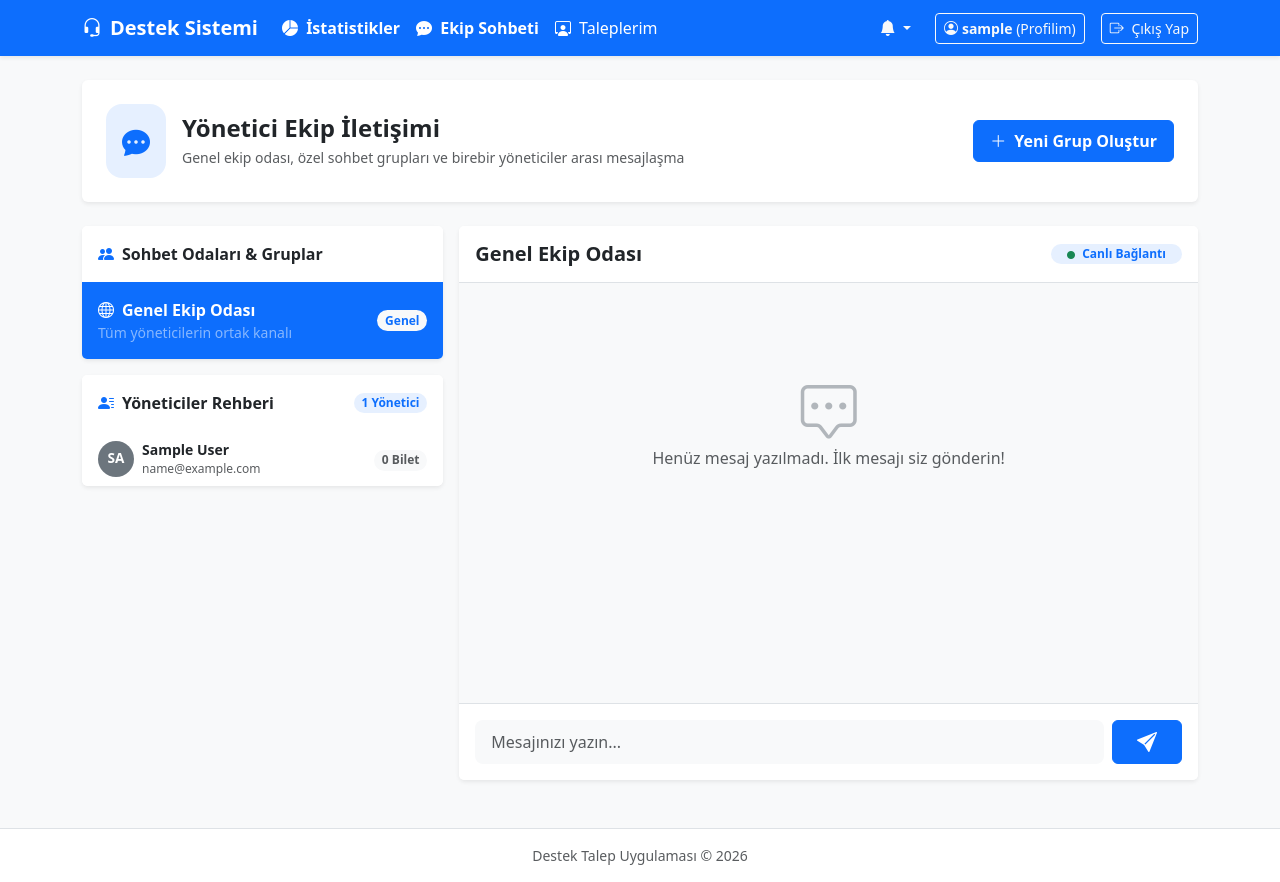
After one commit to aaysenr/SupportTicketSystem-2026, a Django app: page /team-chat/ in a window 1280 px wide. The commit adds this page. Run offline with Django 5.2, Linux system fonts and the light colour scheme; the visitor is signed in with stand-in values (Sample User, id 1); data comes from the database, SQL or seed files in the repository; data that the repository does not hold is empty.

Commit message:
feat: ekip sohbeti arayüzü ve yöneticiler için kendi taleplerini süzme seçeneği eklendi

```diff
--- a/templates/base.html
+++ b/templates/base.html
@@ -24,17 +24,22 @@
             </button>
             <div class="collapse navbar-collapse" id="navbarNav">
                 <ul class="navbar-nav me-auto">
-                    {% if user.is_staff %}
+                                        {% if user.is_staff %}
                     <li class="nav-item">
                        <a class="nav-link text-white fw-bold" href="{% url 'admin_dashboard' %}">
                            <i class="bi bi-pie-chart-fill me-1"></i> İstatistikler
                         </a>
                     </li>
+                    <li class="nav-item">
+                       <a class="nav-link text-white fw-bold" href="{% url 'team_chat' %}">
+                           <i class="bi bi-chat-dots-fill me-1"></i> Ekip Sohbeti
+                        </a>
+                    </li>
                     {% endif %}
                     {% if user.is_authenticated %}
                     <li class="nav-item">
-                        <a class="nav-link active" href="{% url 'ticket_list' %}">
-                            <i class="bi bi-list-task me-1"></i> Talepler
+                        <a class="nav-link active" href="{% url 'ticket_list' %}?mine=1">
+                            <i class="bi bi-person-workspace me-1"></i> Taleplerim
                         </a>
                     </li>
                     {% endif %}
--- /dev/null
+++ b/tickets/templates/tickets/team_chat.html
@@ -0,0 +1,260 @@
+{% extends 'base.html' %}
+
+{% block title %}Ekip Sohbeti - Destek Sistemi{% endblock %}
+
+{% block content %}
+<!-- ÜST BAŞLIK KARTI -->
+<div class="card border-0 shadow-sm mb-4">
+    <div class="card-body p-3 p-md-4 d-flex justify-content-between align-items-center flex-wrap gap-2">
+        <div class="d-flex align-items-center">
+            <div class="bg-primary bg-opacity-10 text-primary p-3 rounded-4 me-3">
+                <i class="bi bi-chat-dots-fill fs-3"></i>
+            </div>
+            <div>
+                <h2 class="h4 fw-bold text-dark mb-1">Yönetici Ekip İletişimi</h2>
+                <p class="text-muted small mb-0">Genel ekip odası, özel sohbet grupları ve birebir yöneticiler arası mesajlaşma</p>
+            </div>
+        </div>
+        <button class="btn btn-primary fw-semibold px-3 py-2" data-bs-toggle="modal" data-bs-target="#createGroupModal">
+            <i class="bi bi-plus-lg me-1"></i> Yeni Grup Oluştur
+        </button>
+    </div>
+</div>
+
+<div class="row g-3">
+    <!-- SOL PANEL: REHBER & GRUPLAR -->
+    <div class="col-lg-4">
+        <!-- GENEL VE ÖZEL GRUPLAR -->
+        <div class="card border-0 shadow-sm mb-3">
+            <div class="card-header bg-white py-3 border-0 fw-bold text-dark">
+                <i class="bi bi-people-fill text-primary me-2"></i>Sohbet Odaları & Gruplar
+            </div>
+            <div class="list-group list-group-flush">
+                <!-- GENEL ODA -->
+                <a href="{% url 'team_chat' %}"
+                   class="list-group-item list-group-item-action d-flex justify-content-between align-items-center py-3 {% if active_channel.type == 'group' and active_channel.id == general_group.id %}active bg-primary border-primary{% endif %}">
+                    <div>
+                        <i class="bi bi-globe me-2"></i><strong>Genel Ekip Odası</strong>
+                        <div class="small text-truncate {% if active_channel.type == 'group' and active_channel.id == general_group.id %}text-white-50{% else %}text-muted{% endif %}">Tüm yöneticilerin ortak kanalı</div>
+                    </div>
+                    <span class="badge bg-light text-primary rounded-pill fw-bold">Genel</span>
+                </a>
+
+                <!-- KULLANICI ÖZEL GRUPLARI -->
+                {% for grp in user_groups %}
+                <a href="{% url 'team_chat_detail' 'group' grp.id %}"
+                   class="list-group-item list-group-item-action d-flex justify-content-between align-items-center py-3 {% if active_channel.type == 'group' and active_channel.id == grp.id %}active bg-primary border-primary{% endif %}">
+                    <div>
+                        <i class="bi bi-bounding-box-circles me-2"></i><strong>{{ grp.name }}</strong>
+                        <div class="small {% if active_channel.type == 'group' and active_channel.id == grp.id %}text-white-50{% else %}text-muted{% endif %}">{{ grp.members.count }} Üye</div>
+                    </div>
+                    <span class="badge bg-secondary rounded-pill">Grup</span>
+                </a>
+                {% endfor %}
+            </div>
+        </div>
+
+        <!-- YÖNETİCİLER REHBERİ (DM) -->
+        <div class="card border-0 shadow-sm">
+            <div class="card-header bg-white py-3 border-0 fw-bold text-dark d-flex justify-content-between align-items-center">
+                <span><i class="bi bi-person-lines-fill text-primary me-2"></i>Yöneticiler Rehberi</span>
+                <span class="badge bg-primary bg-opacity-10 text-primary rounded-pill">{{ managers.count }} Yönetici</span>
+            </div>
+            <div class="list-group list-group-flush style-scroll" style="max-height: 320px; overflow-y: auto;">
+                {% for mgr in managers %}
+                <a href="{% url 'team_chat_detail' 'dm' mgr.id %}"
+                   class="list-group-item list-group-item-action d-flex justify-content-between align-items-center py-2.5 {% if active_channel.type == 'dm' and active_channel.id == mgr.id %}active bg-primary border-primary{% endif %}">
+                    <div class="d-flex align-items-center me-2">
+                        <div class="avatar-circle me-2 bg-secondary text-white rounded-circle d-flex align-items-center justify-content-center fw-bold" style="width: 36px; height: 36px; font-size: 0.85rem;">
+                            {{ mgr.username|slice:":2"|upper }}
+                        </div>
+                        <div>
+                            <div class="fw-bold small mb-0">{{ mgr.get_full_name|default:mgr.username }}</div>
+                            <div class="small text-truncate {% if active_channel.type == 'dm' and active_channel.id == mgr.id %}text-white-50{% else %}text-muted{% endif %}" style="max-width: 140px; font-size: 0.75rem;">
+                                {{ mgr.email }}
+                            </div>
+                        </div>
+                    </div>
+                    <div class="text-end">
+                        <span class="badge {% if mgr.active_tickets_count > 0 %}bg-warning text-dark{% else %}bg-light text-muted{% endif %} rounded-pill small" title="Aktif Bilet Sayısı">
+                            {{ mgr.active_tickets_count }} Bilet
+                        </span>
+                    </div>
+                </a>
+                {% endfor %}
+            </div>
+        </div>
+    </div>
+
+    <!-- SAĞ PANEL: SOHBET PENCERESİ -->
+    <div class="col-lg-8">
+        <div class="card border-0 shadow-sm h-100 d-flex flex-column">
+            <!-- SOHBET BAŞLIĞI -->
+            <div class="card-header bg-white py-3 border-bottom d-flex justify-content-between align-items-center">
+                <h5 class="card-title mb-0 fw-bold text-dark">
+                    {{ active_channel.title }}
+                </h5>
+                <span class="badge bg-primary bg-opacity-10 text-primary px-3 py-1.5 rounded-pill">
+                    <i class="bi bi-circle-fill text-success fs-6 me-1" style="font-size: 0.5rem !important;"></i> Canlı Bağlantı
+                </span>
+            </div>
+
+            <!-- MESAJ GEÇMİŞİ ALANI -->
+            <div class="card-body p-4 bg-light flex-grow-1" id="chatBox" style="height: 420px; overflow-y: auto;">
+                {% for msg in chat_messages %}
+                <div class="d-flex mb-3 {% if msg.sender == user %}justify-content-end{% else %}justify-content-start{% endif %}">
+                    <div class="message-bubble p-3 rounded-3 shadow-sm {% if msg.sender == user %}bg-primary text-white ms-5{% else %}bg-white text-dark me-5 border{% endif %}" style="max-width: 75%;">
+                        {% if msg.sender != user %}
+                        <div class="fw-bold small text-primary mb-1">{{ msg.sender.get_full_name|default:msg.sender.username }}</div>
+                        {% endif %}
+                        <div class="message-content text-break">{{ msg.content }}</div>
+                        <div class="text-end mt-1" style="font-size: 0.7rem; opacity: 0.8;">
+                            {{ msg.created_at|date:"H:i" }}
+                        </div>
+                    </div>
+                </div>
+                {% empty %}
+                <div class="text-center text-muted my-5 py-4" id="noMessageNotice">
+                    <i class="bi bi-chat-square-dots display-4 text-secondary opacity-50 mb-2"></i>
+                    <p class="mb-0">Henüz mesaj yazılmadı. İlk mesajı siz gönderin!</p>
+                </div>
+                {% endfor %}
+            </div>
+
+            <!-- MESAJ GÖNDERME FORMU -->
+            <div class="card-footer bg-white p-3 border-top">
+                <form id="chatForm" class="d-flex gap-2">
+                    {% csrf_token %}
+                    <input type="hidden" name="chat_type" value="{{ active_channel.type }}">
+                    <input type="hidden" name="chat_id" value="{{ active_channel.id }}">
+                    <input type="text" name="content" id="messageInput" class="form-control form-control-lg border-0 bg-light fs-6" placeholder="Mesajınızı yazın..." autocomplete="off" required>
+                    <button type="submit" class="btn btn-primary px-4 d-flex align-items-center justify-content-center">
+                        <i class="bi bi-send-fill fs-5"></i>
+                    </button>
+                </form>
+            </div>
+        </div>
+    </div>
+</div>
+
+<!-- GRUP OLUŞTURMA MODAL -->
+<div class="modal fade" id="createGroupModal" tabindex="-1" aria-hidden="true">
+    <div class="modal-dialog modal-dialog-centered">
+        <div class="modal-content border-0 shadow">
+            <form action="{% url 'create_chat_group' %}" method="POST">
+                {% csrf_token %}
+                <div class="modal-header border-0 pb-0">
+                    <h5 class="modal-title fw-bold"><i class="bi bi-people-fill text-primary me-2"></i>Yeni Özel Grup Oluştur</h5>
+                    <button type="button" class="btn-close" data-bs-dismiss="modal" aria-label="Kapat"></button>
+                </div>
+                <div class="modal-body py-4">
+                    <div class="mb-3">
+                        <label class="form-label fw-semibold">Grup Adı</label>
+                        <input type="text" name="group_name" class="form-control" placeholder="Örn: Nöbetçi Destek Ekibi" required>
+                    </div>
+                    <div class="mb-3">
+                        <label class="form-label fw-semibold">Gruba Eklenecek Yöneticiler</label>
+                        <div class="border rounded p-3 bg-light" style="max-height: 180px; overflow-y: auto;">
+                            {% for mgr in managers %}
+                                {% if mgr != user %}
+                                <div class="form-check mb-2">
+                                    <input class="form-check-input" type="checkbox" name="members" value="{{ mgr.id }}" id="user_check_{{ mgr.id }}">
+                                    <label class="form-check-label fw-medium" for="user_check_{{ mgr.id }}">
+                                        {{ mgr.get_full_name|default:mgr.username }} <small class="text-muted">({{ mgr.email }})</small>
+                                    </label>
+                                </div>
+                                {% endif %}
+                            {% endfor %}
+                        </div>
+                    </div>
+                </div>
+                <div class="modal-footer border-0 pt-0">
+                    <button type="button" class="btn btn-light" data-bs-dismiss="modal">İptal</button>
+                    <button type="submit" class="btn btn-primary fw-semibold px-4">Grup Oluştur</button>
+                </div>
+            </form>
+        </div>
+    </div>
+</div>
+
+<!-- CANLI AJAX & SOHBET JAVASCRIPT KODLARI -->
+<script>
+    document.addEventListener('DOMContentLoaded', function () {
+        const chatBox = document.getElementById('chatBox');
+        const chatForm = document.getElementById('chatForm');
+        const messageInput = document.getElementById('messageInput');
+        const currentUserId = {{ user.id }};
+
+        // Scroll'u en alta kaydır
+        function scrollToBottom() {
+            chatBox.scrollTop = chatBox.scrollHeight;
+        }
+        scrollToBottom();
+
+        // AJAX ile Mesaj Gönderme
+        chatForm.addEventListener('submit', function (e) {
+            e.preventDefault();
+            const content = messageInput.value.trim();
+            if (!content) return;
+
+            const formData = new FormData(chatForm);
+
+            fetch("{% url 'send_chat_message' %}", {
+                method: 'POST',
+                headers: {
+                    'X-CSRFToken': formData.get('csrfmiddlewaretoken')
+                },
+                body: formData
+            })
+            .then(res => res.json())
+            .then(data => {
+                if (data.status === 'success') {
+                    messageInput.value = '';
+                    fetchMessages(); // Anında yenile
+                }
+            })
+            .catch(err => console.error('Mesaj gönderilemedi:', err));
+        });
+
+        // CANLI MESAJ YENİLEME (POLING)
+        function fetchMessages() {
+            const chatType = "{{ active_channel.type }}";
+            const chatId = "{{ active_channel.id }}";
+            const apiUrl = `/team-chat/api/messages/${chatType}/${chatId}/`;
+
+            fetch(apiUrl)
+                .then(res => res.json())
+                .then(data => {
+                    if (data.messages) {
+                        renderMessages(data.messages);
+                    }
+                })
+                .catch(err => console.error('Mesajlar çekilemedi:', err));
+        }
+
+        function renderMessages(messages) {
+            if (messages.length === 0) return;
+
+            let html = '';
+            messages.forEach(msg => {
+                const isMe = msg.sender_id === currentUserId;
+                html += `
+                    <div class="d-flex mb-3 ${isMe ? 'justify-content-end' : 'justify-content-start'}">
+                        <div class="message-bubble p-3 rounded-3 shadow-sm ${isMe ? 'bg-primary text-white ms-5' : 'bg-white text-dark me-5 border'}" style="max-width: 75%;">
+                            ${!isMe ? `<div class="fw-bold small text-primary mb-1">${msg.sender_name}</div>` : ''}
+                            <div class="message-content text-break">${msg.content}</div>
+                            <div class="text-end mt-1" style="font-size: 0.7rem; opacity: 0.8;">${msg.created_at}</div>
+                        </div>
+                    </div>
+                `;
+            });
+
+            chatBox.innerHTML = html;
+            scrollToBottom();
+        }
+
+        // 3 saniyede bir yeni mesaj var mı diye kontrol et (Canlı Sohbet)
+        setInterval(fetchMessages, 3000);
+    });
+</script>
+{% endblock %}
--- a/tickets/views.py
+++ b/tickets/views.py
@@ -287,11 +287,20 @@ def ticket_list(request):
     - Normal kullanıcılar SADECE kendi açtıkları talepleri görür.
     """
 
-    # 1. Kullanıcının rolüne göre temel talep kümesini belirliyoruz (Performans için select_related eklendi)
+
+
+    filter_mine = request.GET.get('mine') == '1' or request.GET.get('filter') == 'mine'
+
+    # 1. Kullanıcının rolüne ve seçili filtreye göre temel talep kümesini belirliyoruz
     if request.user.is_staff:
-         base_tickets = Ticket.objects.all().select_related('created_by', 'category', 'assigned_to')
+        if filter_mine:
+            base_tickets = Ticket.objects.filter(created_by=request.user).select_related('created_by', 'category', 'assigned_to')
+        else:
+            base_tickets = Ticket.objects.all().select_related('created_by', 'category', 'assigned_to')
     else:
         base_tickets = Ticket.objects.filter(created_by=request.user).select_related('created_by', 'category', 'assigned_to')
+
+
 
 
     # base_tickets (Temel Veri Havuzu): Filtreleme yapılmadan önceki ham yetki havuzudur.
@@ -384,6 +393,7 @@ def ticket_list(request):
         'search_query': search_query,
         'selected_status': selected_status,
         'selected_priority': selected_priority,
+        'filter_mine': filter_mine,
         'status_choices': Ticket.STATUS_CHOICES,
         'priority_choices': Ticket.PRIORITY_CHOICES,
 
```
Also changed, not shown: tickets/templates/tickets/dashboard.html (+8 -3 lines), tickets/templates/tickets/ticket_list.html (+32 -4 lines).
